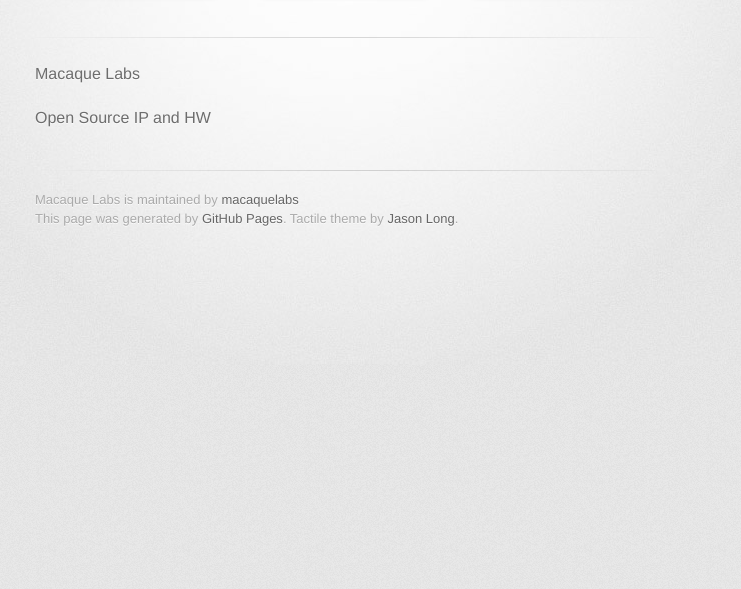
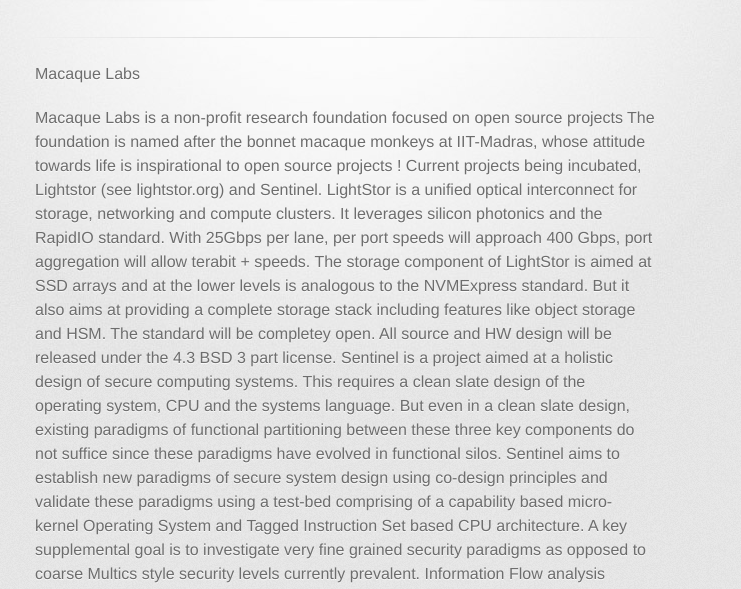
Before and after one commit to macaquelabs/site, a plain HTML site: page index.html in a window 1280 px wide. Shown: the part 209-798 px from the top of the page, without its empty margins (295-1036 px from the left). Drawn offline with Linux system fonts and the light colour scheme; a web font is replaced by a local one.

Commit message:
Update index.html

```diff
--- a/index.html
+++ b/index.html
@@ -33,7 +33,54 @@
         <section id="main_content">
           <p>Macaque Labs</p>
 
-<p>Open Source IP and HW</p>
+<p>
+Macaque Labs is a non-profit research foundation focused on open source projects
+The foundation is named after the bonnet macaque monkeys at IIT-Madras, whose attitude
+towards life is inspirational to open source projects !
+
+Current projects being incubated, Lightstor (see lightstor.org) and Sentinel.
+
+LightStor is a unified optical interconnect for storage, networking and compute clusters. It leverages
+silicon photonics and the RapidIO standard. With 25Gbps per lane, per port speeds will approach 400 Gbps,
+port aggregation will allow terabit + speeds.
+
+The storage component of LightStor is aimed at SSD arrays and at the lower levels is analogous to
+the NVMExpress standard. But it also aims at providing a complete storage stack including features
+like object storage and HSM. The standard will be completey open. All source and HW design will be
+released under the 4.3 BSD 3 part license.
+
+Sentinel is a project aimed at a holistic design of secure computing systems. This requires a
+clean slate design of the operating system, CPU and the systems language. But even in a clean
+slate design, existing paradigms of functional partitioning between these three key components
+do not suffice since these paradigms have evolved in functional silos.
+
+Sentinel aims to establish new paradigms of secure system design using co-design principles
+and validate these paradigms using a test-bed comprising of a capability based micro-kernel
+Operating System and Tagged Instruction Set based CPU architecture. A key supplemental goal
+is to investigate very fine grained security paradigms as opposed to coarse Multics style
+security levels currently prevalent.
+
+Information Flow analysis techniques will also be investigated, as will also language
+enhancements required to achieve usable IFA techniques. We also intend to implement an
+access control logic that is capable of performing information flow analysis based on
+the cross-layer information provided by the OS and applications, thereby ensuring
+complete mediation.
+
+The above goals necessarily narrow the design space for CPU architectures. Since
+security at the HW level is proposed to be achieved by Tagged ISA techniques and
+formal verification of the HW is a primary goal, the project will focus on Virtual
+cache based CPU architectures with the OS being built around Single Address Space concepts.
+Elimination of an MMU makes formal verification significantly easier.
+
+Formal verification will be done using the CoQ system and a variant of Rust will
+be used for language research.
+
+</p>
+
+
+
+
+
         </section>
 
         <footer>
```
